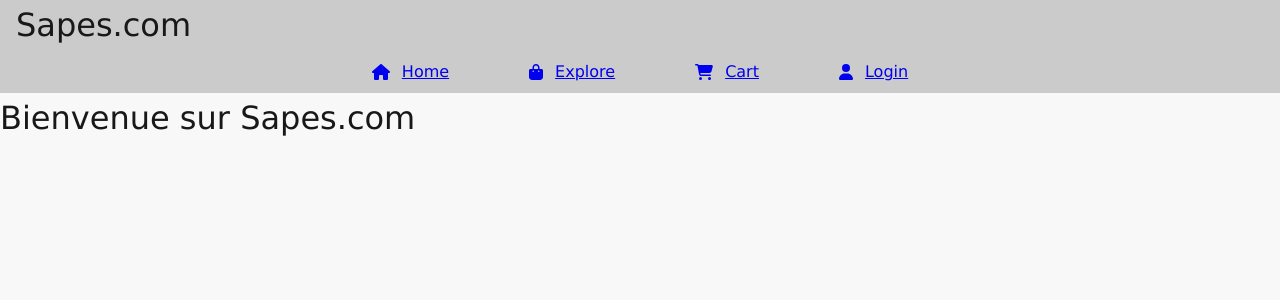
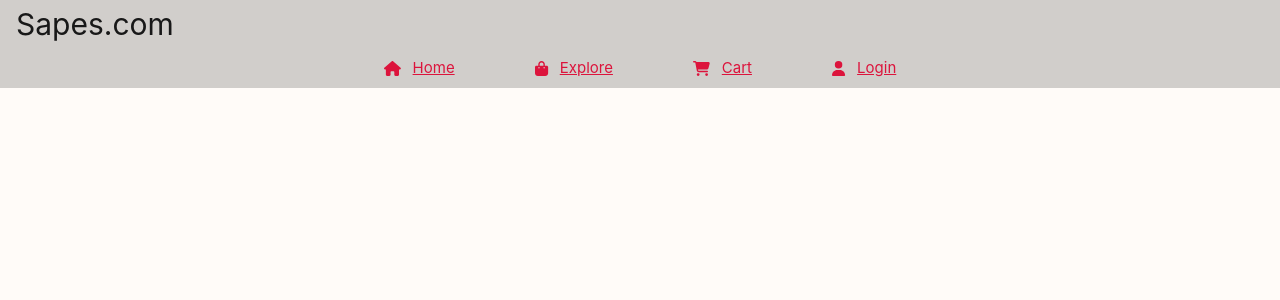
Before and after one commit to ReyGuillaume/clothes-ecommerce-app, a Vue app: page / in a window 1280 px wide. Shown: the top 300 px of the page. Built offline with nearby package versions, Linux system fonts and the light colour scheme.

Commit message:
petites modifications

```diff
--- a/src/assets/base.css
+++ b/src/assets/base.css
@@ -50,7 +50,6 @@
   box-sizing: border-box;
   margin: 0;
   padding: 0;
-  position: relative;
   font-weight: normal;
 }
 
--- a/src/assets/main.css
+++ b/src/assets/main.css
@@ -2,12 +2,16 @@
 @import url('https://fonts.googleapis.com/css2?family=Source+Sans+Pro:wght@600&display=swap');
 
 body{
-  font-family: Verdana, Geneva, Tahoma, sans-serif;
-  font-size: 16px;
+  background: #fffbf8;
+}
+
+#app {
+  overflow: hidden;
 }
 
 a{
   cursor: pointer;
+  color: crimson;
 }
 
 header {
--- a/src/views/HomeView.vue
+++ b/src/views/HomeView.vue
@@ -4,7 +4,7 @@
 
 <template>
   <div class="home-container">
-    <h1>Bienvenue sur Sapes.com</h1>
+
   </div>
 </template>
 
```
